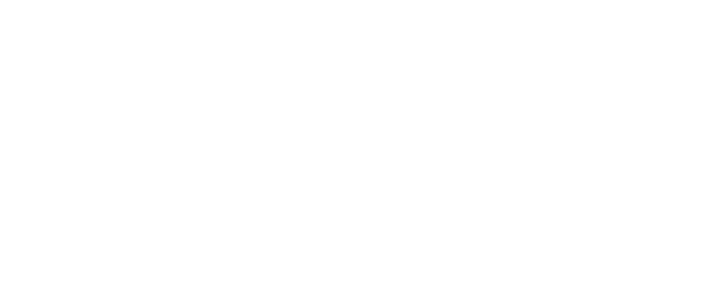
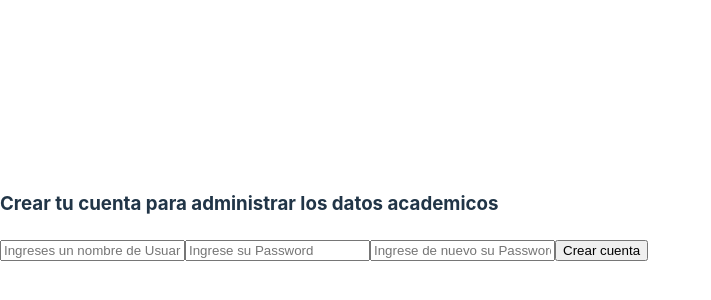
Before and after one commit to Matias98cs/practico_pil_frontend, a React (Vite) app: page /registrar in a window 1280 px wide. Before the commit this address had no page. Shown: the part 184-484 px from the top of the page, without its empty margins (0-711 px from the left). Built offline with nearby package versions, Linux system fonts and the light colour scheme.

Commit message:
registrar usuario

```diff
--- a/src/App.jsx
+++ b/src/App.jsx
@@ -5,6 +5,7 @@ import Home from "./components/Home/Home";
 import AuthLayout from "./components/Layouts/AuthLayout";
 import { AuthProvider } from "./context/AuthProvider";
 import RutaProtegida from "./components/Layouts/RutaProtegida";
+import Registrar from "./components/Registrar/Registrar";
 
 function App() {
   return (
@@ -13,6 +14,7 @@ function App() {
         <Routes>
           <Route path="/" element={<AuthLayout />}>
             <Route index element={<Login />} />
+            <Route path="/registrar" element={<Registrar />} />
           </Route>
 
           <Route path="/home" element={<RutaProtegida />}>
--- /dev/null
+++ b/src/components/Header/Header.jsx
@@ -0,0 +1,16 @@
+import React from "react";
+
+const Header = () => {
+  return (
+    <>
+      <header>
+        <h2>Administracion de datos academicos</h2>
+        <div>
+          <button type="button">Personas</button>
+          <button type="button">Cerrar Session</button>
+        </div>
+      </header>
+    </>
+  );
+};
+export default Header;
--- a/src/components/Layouts/RutaProtegida.jsx
+++ b/src/components/Layouts/RutaProtegida.jsx
@@ -1,5 +1,6 @@
 import { Outlet, Navigate } from "react-router-dom";
 import useAuth from "../../hooks/useAuth";
+import Header from "../Header/Header";
 
 const RutaProtegida = () => {
   const { auth, cargando } = useAuth();
@@ -9,8 +10,8 @@ const RutaProtegida = () => {
     <>
       {auth.id ? (
         <div>
+          <Header />
           <main>
-            <h4>GOD</h4>
             <Outlet />
           </main>
         </div>
--- a/src/components/Login/Login.jsx
+++ b/src/components/Login/Login.jsx
@@ -54,6 +54,9 @@ const Login = () => {
         />
         <input type="submit" value="Iniciar Sesion" />
       </form>
+      <nav>
+        <Link to="/registrar">Registrarse</Link>
+      </nav>
     </div>
   );
 };
--- /dev/null
+++ b/src/components/Registrar/Registrar.jsx
@@ -0,0 +1,75 @@
+import React, { useState } from "react";
+import clienteAxios from "../../config/ClienteAxios";
+import { Navigate, useNavigate } from "react-router-dom";
+
+const Registrar = () => {
+  const [username, setUsername] = useState("");
+  const [password, setPassword] = useState("");
+  const [repetirPassword, setRepetirPassword] = useState("");
+  const navigate = useNavigate();
+
+  const handleSubmit = async (e) => {
+    e.preventDefault();
+    if ([username, password, repetirPassword].includes("")) {
+      console.log("Todos los campos son requeridos");
+      return;
+    }
+    if (password !== repetirPassword) {
+      console.log("Ambas contraseña no son iguales");
+      return;
+    }
+
+    if (password.length < 6) {
+      console.log("La contraseña debe ser mayor a 6 caracteres");
+      return;
+    }
+
+    clienteAxios
+      .post("api/usuario", { username, password, activo: 1 })
+      .then((response) => {
+        let exito = response.data.exito;
+        let msg = response.data.msg;
+        if (exito) {
+          console.log(msg);
+          Navigate("/");
+        } else {
+          console.log(msg);
+        }
+        setUsername("");
+        setPassword("");
+        setRepetirPassword("");
+      })
+      .catch((err) => {
+        console.log(err);
+      });
+  };
+
+  return (
+    <div>
+      <h3>Crear tu cuenta para administrar los datos academicos</h3>
+      <form onSubmit={handleSubmit}>
+        <input
+          value={username}
+          onChange={(e) => setUsername(e.target.value)}
+          type="text"
+          placeholder="Ingreses un nombre de Usuario"
+        />
+        <input
+          value={password}
+          onChange={(e) => setPassword(e.target.value)}
+          type="password"
+          placeholder="Ingrese su Password"
+        />
+        <input
+          value={repetirPassword}
+          onChange={(e) => setRepetirPassword(e.target.value)}
+          type="password"
+          placeholder="Ingrese de nuevo su Password"
+        />
+        <input type="submit" value="Crear cuenta" />
+      </form>
+    </div>
+  );
+};
+
+export default Registrar;
```
Also changed, not shown: src/context/PersonasProvider.jsx (added, +14 -0 lines).
